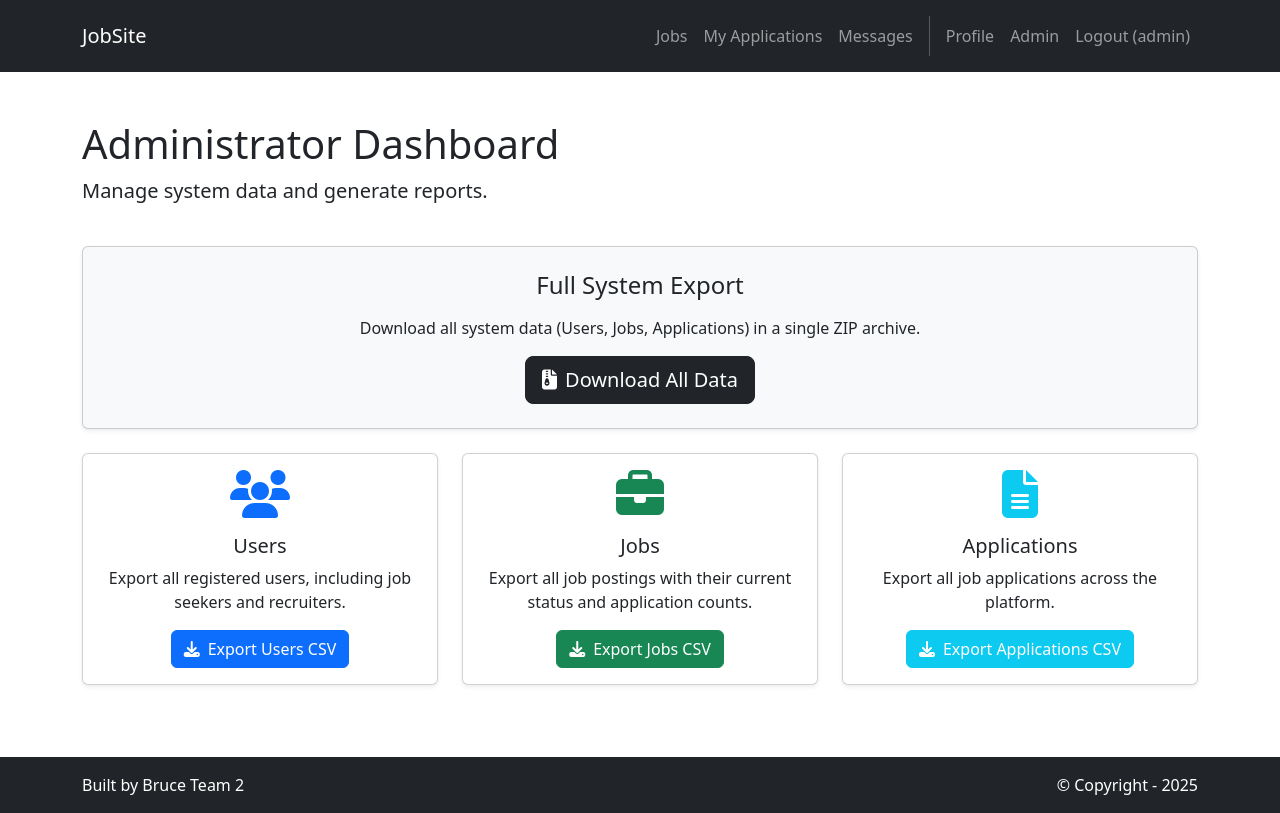
After one commit to RossKlaiber/2340_Bruce_2, a Django app: page /admin-dashboard/ in a window 1280 px wide. The commit adds this page. Run offline with Django 5.2, Linux system fonts and the light colour scheme; a user stored in the database is signed in; data comes from the database, SQL or seed files in the repository; both versions use the stored data as it was after the commit; some libraries are stand-ins or nearby versions.

Commit message:
Added administrator dashboard with CSV and ZIP data export functionalities for users, jobs, and applications.

```diff
--- /dev/null
+++ b/jobsite/home/templates/home/admin_dashboard.html
@@ -0,0 +1,72 @@
+{% extends 'base.html' %}
+
+{% block content %}
+<div class="container py-5">
+    <div class="row mb-4">
+        <div class="col">
+            <h1>Administrator Dashboard</h1>
+            <p class="lead">Manage system data and generate reports.</p>
+        </div>
+    </div>
+
+    <!-- Download All Data -->
+    <div class="row mb-4">
+        <div class="col-12">
+            <div class="card shadow-sm bg-light">
+                <div class="card-body text-center py-4">
+                    <h4 class="card-title mb-3">Full System Export</h4>
+                    <p class="card-text mb-3">Download all system data (Users, Jobs, Applications) in a single ZIP
+                        archive.</p>
+                    <a href="{% url 'home.export_all_data' %}" class="btn btn-lg btn-dark">
+                        <i class="fas fa-file-archive me-2"></i>Download All Data
+                    </a>
+                </div>
+            </div>
+        </div>
+    </div>
+
+    <div class="row">
+        <!-- Users Export -->
+        <div class="col-md-4 mb-4">
+            <div class="card h-100 shadow-sm">
+                <div class="card-body text-center">
+                    <i class="fas fa-users fa-3x text-primary mb-3"></i>
+                    <h5 class="card-title">Users</h5>
+                    <p class="card-text">Export all registered users, including job seekers and recruiters.</p>
+                    <a href="{% url 'home.export_users_csv' %}" class="btn btn-primary">
+                        <i class="fas fa-download me-2"></i>Export Users CSV
+                    </a>
+                </div>
+            </div>
+        </div>
+
+        <!-- Jobs Export -->
+        <div class="col-md-4 mb-4">
+            <div class="card h-100 shadow-sm">
+                <div class="card-body text-center">
+                    <i class="fas fa-briefcase fa-3x text-success mb-3"></i>
+                    <h5 class="card-title">Jobs</h5>
+                    <p class="card-text">Export all job postings with their current status and application counts.</p>
+                    <a href="{% url 'home.export_jobs_csv' %}" class="btn btn-success">
+                        <i class="fas fa-download me-2"></i>Export Jobs CSV
+                    </a>
+                </div>
+            </div>
+        </div>
+
+        <!-- Applications Export -->
+        <div class="col-md-4 mb-4">
+            <div class="card h-100 shadow-sm">
+                <div class="card-body text-center">
+                    <i class="fas fa-file-alt fa-3x text-info mb-3"></i>
+                    <h5 class="card-title">Applications</h5>
+                    <p class="card-text">Export all job applications across the platform.</p>
+                    <a href="{% url 'home.export_applications_csv' %}" class="btn btn-info text-white">
+                        <i class="fas fa-download me-2"></i>Export Applications CSV
+                    </a>
+                </div>
+            </div>
+        </div>
+    </div>
+</div>
+{% endblock %}
--- a/jobsite/home/urls.py
+++ b/jobsite/home/urls.py
@@ -4,4 +4,9 @@ from . import views
 urlpatterns = [
     path('', views.index, name='home.index'),
     path('dashboard/', views.dashboard, name='home.dashboard'),
+    path('admin-dashboard/', views.admin_dashboard, name='home.admin_dashboard'),
+    path('export/users/', views.export_users_csv, name='home.export_users_csv'),
+    path('export/jobs/', views.export_jobs_csv, name='home.export_jobs_csv'),
+    path('export/applications/', views.export_applications_csv, name='home.export_applications_csv'),
+    path('export/all/', views.export_all_data, name='home.export_all_data'),
 ]
--- a/jobsite/home/views.py
+++ b/jobsite/home/views.py
@@ -28,6 +28,9 @@ def dashboard(request):
         return redirect('home.index')
 
     new_user = request.GET.get("new_user") == "true"
+
+    if request.user.is_superuser:
+        return redirect('home.admin_dashboard')
 
     if request.user.profile.is_job_seeker:
         """Job seeker dashboard"""
@@ -74,3 +77,137 @@ def dashboard(request):
         }
 
         return render(request, 'home/recruiter_dashboard.html', {'template_data': template_data})
+
+def is_superuser(user):
+    return user.is_superuser
+
+@login_required
+def admin_dashboard(request):
+    if not request.user.is_superuser:
+        messages.error(request, "Access denied. Administrator privileges required.")
+        return redirect('home.index')
+
+    template_data = {
+        'title': 'Administrator Dashboard',
+    }
+    return render(request, 'home/admin_dashboard.html', {'template_data': template_data})
+
+import csv
+import zipfile
+import io
+from django.http import HttpResponse
+from django.contrib.auth.models import User
+from django.utils import timezone
+
+def _write_users_csv(writer):
+    writer.writerow(['Username', 'Email', 'Date Joined', 'User Type', 'Is Active'])
+    users = User.objects.select_related('profile').all()
+    for user in users:
+        user_type = 'Unknown'
+        if hasattr(user, 'profile'):
+            user_type = user.profile.get_user_type_display()
+        elif user.is_superuser:
+            user_type = 'Administrator'
+
+        writer.writerow([
+            user.username,
+            user.email,
+            user.date_joined.strftime('%Y-%m-%d'),
+            user_type,
+            user.is_active
+        ])
+
+def _write_jobs_csv(writer):
+    writer.writerow(['Title', 'Company', 'Posted By', 'Created At', 'Status', 'Applications'])
+    jobs = Job.objects.select_related('posted_by').all()
+    for job in jobs:
+        writer.writerow([
+            job.title,
+            job.company,
+            job.posted_by.username,
+            job.created_at.strftime('%Y-%m-%d'),
+            'Active' if job.is_active else 'Inactive',
+            job.applications.count()
+        ])
+
+def _write_applications_csv(writer):
+    writer.writerow(['Applicant', 'Job Title', 'Company', 'Status', 'Applied At'])
+    applications = Application.objects.select_related('applicant', 'job').all()
+    for app in applications:
+        writer.writerow([
+            app.applicant.username,
+            app.job.title,
+            app.job.company,
+            app.get_status_display(),
+            app.applied_at.strftime('%Y-%m-%d')
+        ])
+
+@login_required
+def export_users_csv(request):
+    if not request.user.is_superuser:
+        return HttpResponse("Unauthorized", status=401)
+
+    timestamp = timezone.now().strftime('%Y-%m-%d')
+    response = HttpResponse(content_type='text/csv')
+    response['Content-Disposition'] = f'attachment; filename="jobsite_users_{timestamp}.csv"'
+
+    writer = csv.writer(response)
+    _write_users_csv(writer)
+    return response
+
+@login_required
+def export_jobs_csv(request):
+    if not request.user.is_superuser:
+        return HttpResponse("Unauthorized", status=401)
+
+    timestamp = timezone.now().strftime('%Y-%m-%d')
+    response = HttpResponse(content_type='text/csv')
+    response['Content-Disposition'] = f'attachment; filename="jobsite_jobs_{timestamp}.csv"'
+
+    writer = csv.writer(response)
+    _write_jobs_csv(writer)
+    return response
+
+@login_required
+def export_applications_csv(request):
+    if not request.user.is_superuser:
+        return HttpResponse("Unauthorized", status=401)
+
+    timestamp = timezone.now().strftime('%Y-%m-%d')
+    response = HttpResponse(content_type='text/csv')
+    response['Content-Disposition'] = f'attachment; filename="jobsite_applications_{timestamp}.csv"'
+
+    writer = csv.writer(response)
+    _write_applications_csv(writer)
+    return response
+
+@login_required
+def export_all_data(request):
+    if not request.user.is_superuser:
+        return HttpResponse("Unauthorized", status=401)
+
+    timestamp = timezone.now().strftime('%Y-%m-%d')
+    zip_filename = f"jobsite_all_data_{timestamp}.zip"
+
+    # Create an in-memory ZIP file
+    zip_buffer = io.BytesIO()
+    with zipfile.ZipFile(zip_buffer, 'w', zipfile.ZIP_DEFLATED) as zip_file:
+        # Users CSV
+        users_buffer = io.StringIO()
+        _write_users_csv(csv.writer(users_buffer))
+        zip_file.writestr(f"jobsite_users_{timestamp}.csv", users_buffer.getvalue())
+
+        # Jobs CSV
+        jobs_buffer = io.StringIO()
+        _write_jobs_csv(csv.writer(jobs_buffer))
+        zip_file.writestr(f"jobsite_jobs_{timestamp}.csv", jobs_buffer.getvalue())
+
+        # Applications CSV
+        apps_buffer = io.StringIO()
+        _write_applications_csv(csv.writer(apps_buffer))
+        zip_file.writestr(f"jobsite_applications_{timestamp}.csv", apps_buffer.getvalue())
+
+    # Prepare response
+    response = HttpResponse(zip_buffer.getvalue(), content_type='application/zip')
+    response['Content-Disposition'] = f'attachment; filename="{zip_filename}"'
+    return response
--- a/jobsite/jobsite/templates/base.html
+++ b/jobsite/jobsite/templates/base.html
@@ -1,13 +1,16 @@
 <!DOCTYPE html>
 <html>
 {% load static %}
+
 <head>
   <title>{{ template_data.title }}</title>
-    <link rel="shortcut icon" type="image/x-icon" href="{% static 'img/favicon.ico' %}" >
-    <link href="https://cdn.jsdelivr.net/npm/bootstrap@5.3.3/dist/css/bootstrap.min.css" rel="stylesheet" crossorigin="anonymous">
+  <link rel="shortcut icon" type="image/x-icon" href="{% static 'img/favicon.ico' %}">
+  <link href="https://cdn.jsdelivr.net/npm/bootstrap@5.3.3/dist/css/bootstrap.min.css" rel="stylesheet"
+    crossorigin="anonymous">
   <link rel="stylesheet" href="https://cdnjs.cloudflare.com/ajax/libs/font-awesome/6.1.1/css/all.min.css">
   <link href="https://fonts.googleapis.com/css2?family=Poppins:wght@300;400;500;600;700&display=swap" rel="stylesheet">
-    <script src="https://cdn.jsdelivr.net/npm/bootstrap@5.3.3/dist/js/bootstrap.bundle.min.js"crossorigin="anonymous"></script>
+  <script src="https://cdn.jsdelivr.net/npm/bootstrap@5.3.3/dist/js/bootstrap.bundle.min.js"
+    crossorigin="anonymous"></script>
 
   <!-- jQuery and jQuery UI -->
   <link rel="stylesheet" href="https://code.jquery.com/ui/1.14.1/themes/base/jquery-ui.css">
@@ -32,6 +35,14 @@
         <div class="navbar-nav ms-auto navbar-ml">
           <a class="nav-link" href="{% url 'jobs.list' %}">Jobs</a>
           {% if user.is_authenticated %}
+          {% if user.is_superuser and not user.profile.is_recruiter and not user.profile.is_job_seeker %}
+          {# Exclusively admin - minimal navbar #}
+          <a class="nav-link" href="{% url 'messaging:inbox' %}">Messages</a>
+          <div class="vr bg-white mx-2 d-none d-lg-block"></div>
+          <a class="nav-link" href="{% url 'home.admin_dashboard' %}">Admin</a>
+          <a class="nav-link" href="{% url 'accounts.logout' %}">Logout ({{ user.username }})</a>
+          {% else %}
+          {# Regular user or superuser with a role #}
           {% if user.profile.is_recruiter %}
           <a class="nav-link" href="{% url 'jobs.my_jobs' %}">My Jobs</a>
           <a class="nav-link" href="{% url 'candidates.candidate_search' %}">Find Talent</a>
@@ -41,7 +52,11 @@
           <a class="nav-link" href="{% url 'messaging:inbox' %}">Messages</a>
           <div class="vr bg-white mx-2 d-none d-lg-block"></div>
           <a class="nav-link" href="{% url 'accounts.profile' user.username %}">Profile</a>
+          {% if user.is_superuser %}
+          <a class="nav-link" href="{% url 'home.admin_dashboard' %}">Admin</a>
+          {% endif %}
           <a class="nav-link" href="{% url 'accounts.logout' %}">Logout ({{ user.username }})</a>
+          {% endif %}
           {% else %}
           <a class="nav-link" href="{% url 'accounts.login' %}">Login</a>
           <a class="nav-link" href="{% url 'accounts.signup' %}">Sign Up</a>
@@ -70,4 +85,5 @@
   </section>
   <!-- Footer -->
 </body>
+
 </html>
```
Also changed, not shown: jobsite/create_superuser.py (added, +17 -0 lines), jobsite/db.sqlite3, 1 other file. Lines whose indentation alone changed are shown as unchanged.
